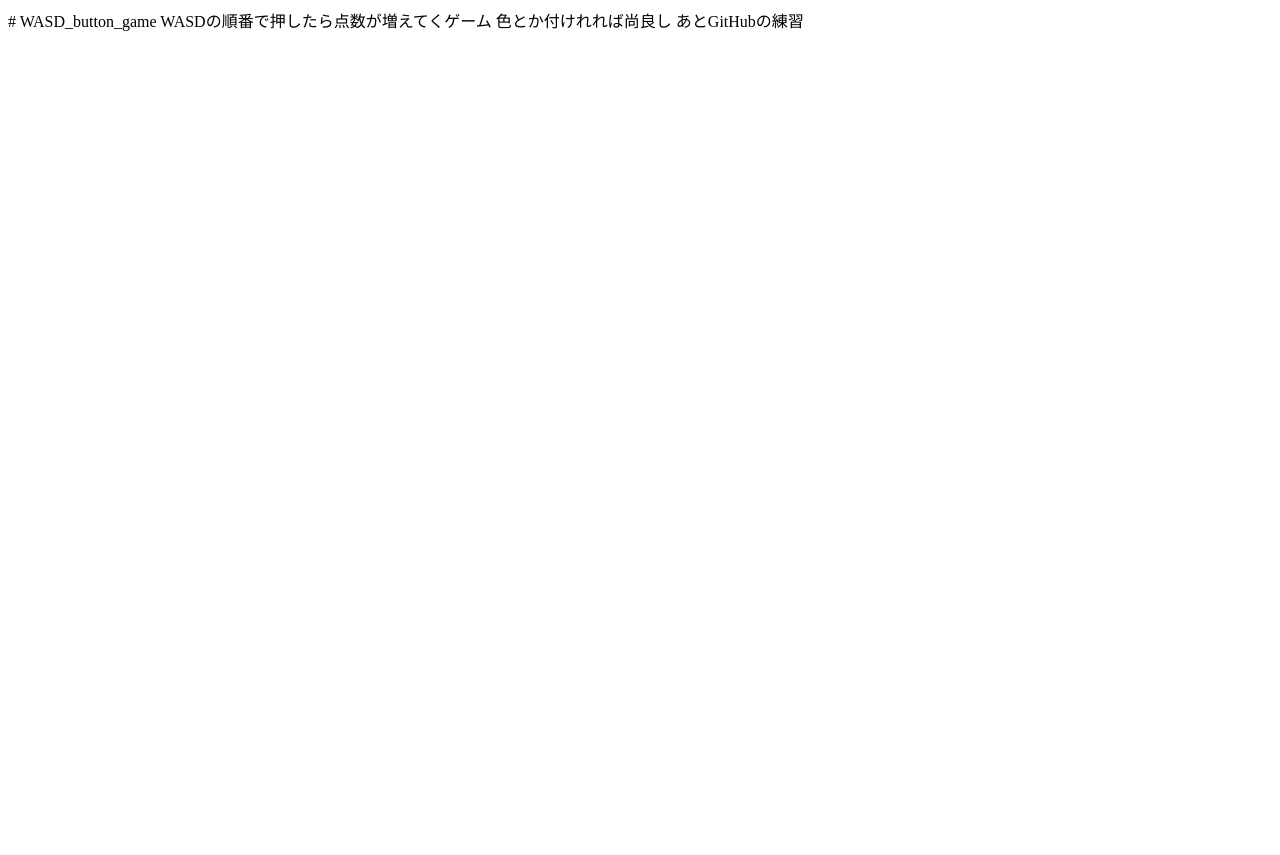
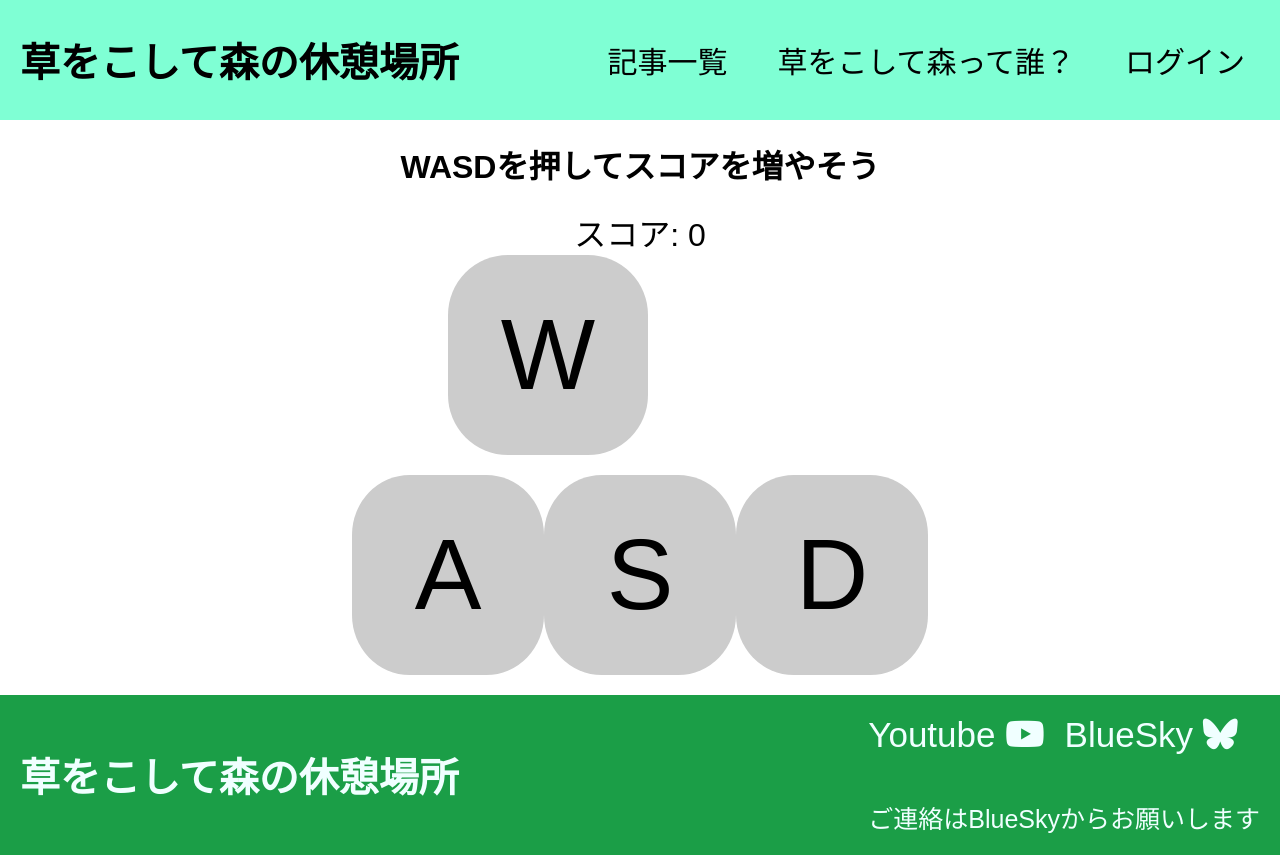
Before and after one commit to kusawokoshitemori/WASD_button_game, a plain HTML site: page index.html in a window 1280 px wide. Before the commit the page ends 800 px from the top, so only its background shows below. Drawn offline with Linux system fonts and the light colour scheme; files that its build step writes are made by us from their sources.

Commit message:
これはいけるやつです

```diff
--- a/index.html
+++ b/index.html
@@ -1,5 +1,67 @@
-# WASD_button_game
-WASDの順番で押したら点数が増えてくゲーム
-色とか付けれれば尚良し
+<!DOCTYPE html>
+<html lang="ja">
+  <head>
+    <meta charset="UTF-8" />
+    <meta name="viewport" content="width=device-width, initial-scale=1.0" />
+    <title>Document</title>
+    <link rel="stylesheet" href="click_game.css" />
+    <script
+      src="https://kit.fontawesome.com/4ebafdfea4.js"
+      crossorigin="anonymous"
+    ></script>
 
-あとGitHubの練習
+    <script defer src="click_game.js"></script>
+  </head>
+
+  <body>
+    <header>
+      <div class="header-logo">草をこして森の休憩場所</div>
+      <nav class="header-list">
+        <ul>
+          <li><a href="#">記事一覧</a></li>
+          <li><a href="#">草をこして森って誰？</a></li>
+          <li><a href="#">ログイン</a></li>
+        </ul>
+      </nav>
+    </header>
+
+    <div class="main">
+      <div class="main-text">
+        <h1 class="wasd">WASDを押してスコアを増やそう</h1>
+        <div id="score">スコア: 0</div>
+      </div>
+      <div class="main-circle-first">
+        <div class="circle">
+          <div id="W-Key-Display" class="key">W</div>
+        </div>
+      </div>
+
+      <div class="main-circle-second">
+        <div class="circle">
+          <div id="A-Key-Display" class="key">A</div>
+        </div>
+        <div class="circle">
+          <div id="S-Key-Display" class="key">S</div>
+        </div>
+        <div class="circle">
+          <div id="D-Key-Display" class="key">D</div>
+        </div>
+      </div>
+    </div>
+
+    <footer>
+      <div class="footer-logo">草をこして森の休憩場所</div>
+      <div class="footer-list">
+        <ul>
+          <li>
+            <a href="#">Youtube <i class="fab fa-youtube"></i></a>
+          </li>
+          <li>
+            <a href="#">BlueSky <i class="fab fa-bluesky"></i></a>
+          </li>
+        </ul>
+        <p>ご連絡はBlueSkyからお願いします</p>
+      </div>
+    </footer>
+  </body>
+</html>
```
